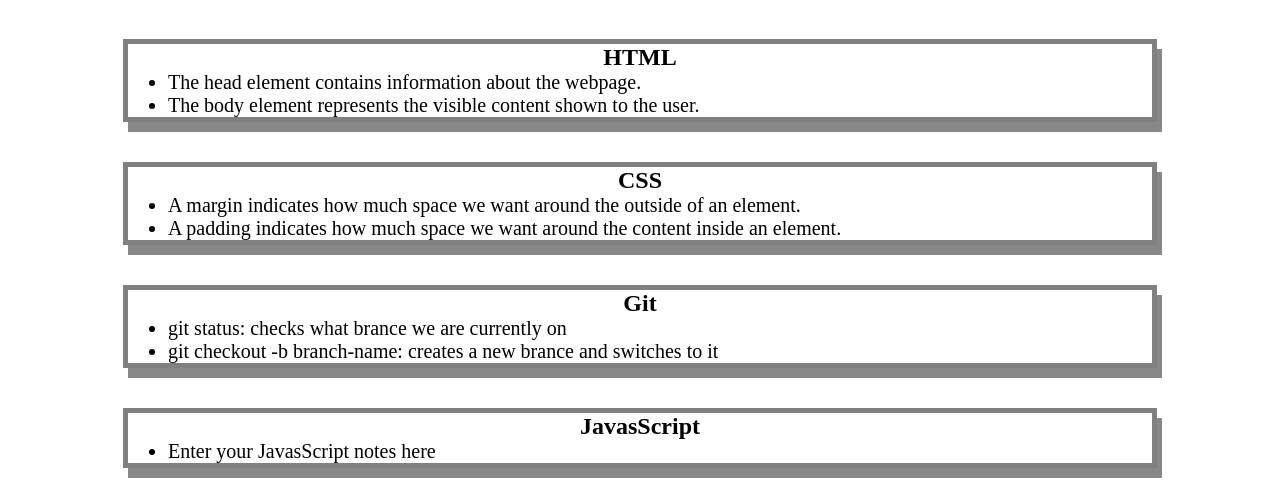
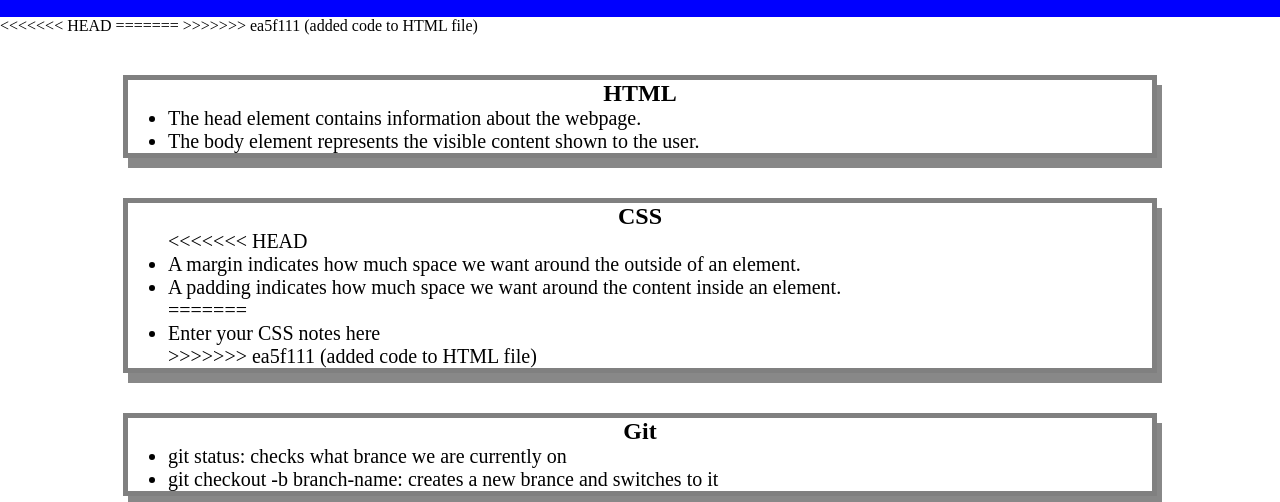
Before and after one commit to liquidmonks/prework-study-guide, a plain HTML site: page index.html in a window 1280 px wide. Shown: the part 121-623 px from the top of the page. Drawn offline with Linux system fonts and the light colour scheme.

Commit message:
added code to HTML file

```diff
--- a/index.html
+++ b/index.html
@@ -4,17 +4,26 @@
     <meta charset="UTF-8" />
     <meta http-equiv="X-UA-Compatible" content="IE=edge" />
     <meta name="viewport" content="width=device-width, initial-scale=1.0" />
+<<<<<<< HEAD
     <link rel="stylesheet" href="./assets/style.css">
     <title>Prework Study Guide</title>
   </head>
 
+=======
+    <title>Prework Study Guide</title>
+  </head>
+
+>>>>>>> ea5f111 (added code to HTML file)
   <body>
     <header id="top">
       <h1>Prework Study Guide</h1>
       <img src="./assets/bowtie-cat.png" alt="Profile image of cat wearing a bow tie." />
     </header>
     <main>
+<<<<<<< HEAD
 
+=======
+>>>>>>> ea5f111 (added code to HTML file)
       <section class="card" id="html-section">
         <h2>HTML</h2>
         <ul>
@@ -26,8 +35,12 @@
       <section class="card" id="css-section">
         <h2>CSS</h2>
         <ul>
+<<<<<<< HEAD
           <li>A margin indicates how much space we want around the outside of an element.</li>
           <li>A padding indicates how much space we want around the content inside an element.</li>
+=======
+          <li>Enter your CSS notes here</li>
+>>>>>>> ea5f111 (added code to HTML file)
         </ul>
       </section>
 
@@ -51,4 +64,8 @@
       <p>I can code!</p>
     </footer>
   </body>
+<<<<<<< HEAD
 </html>
+=======
+</html>
+>>>>>>> ea5f111 (added code to HTML file)
```
